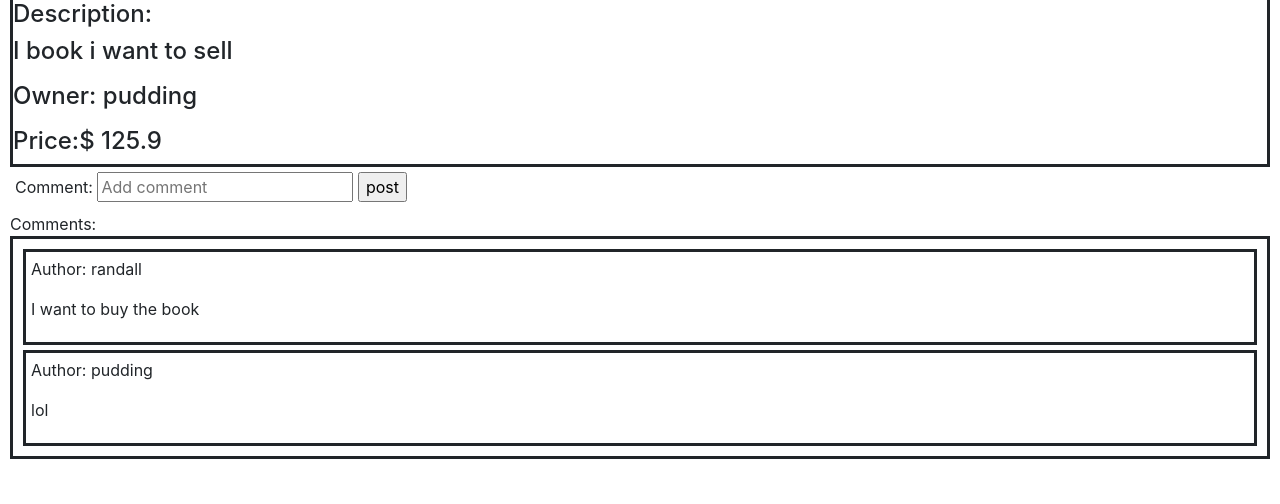
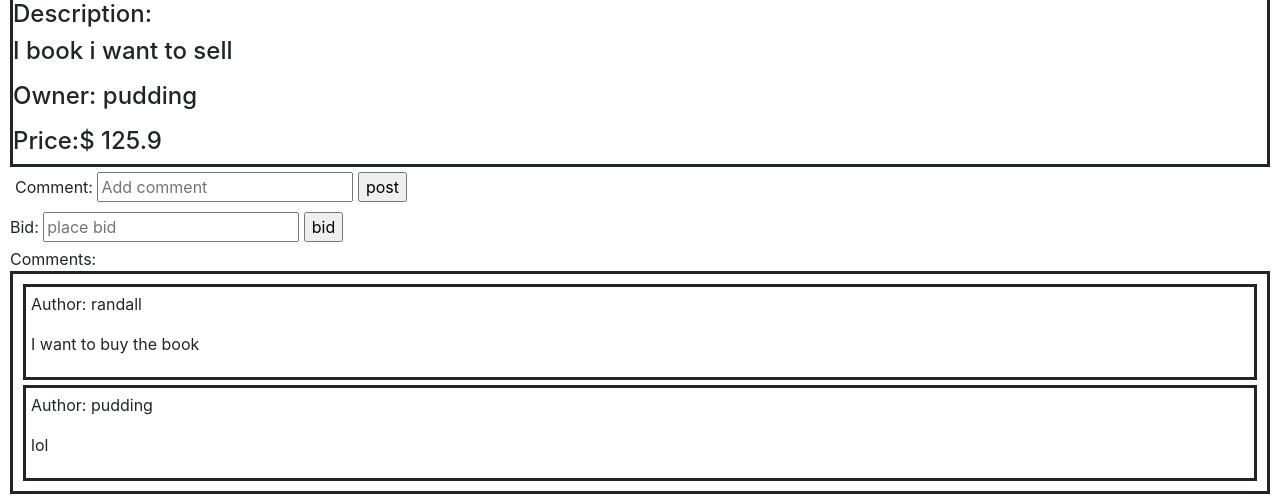
Before and after one commit to pudding06/CS50W-Projects, a Django app: page /listing/6 in a window 1280 px wide. Shown: the part 650-1154 px from the top of the page. Before the commit the page ends 1109 px from the top, so only its background shows below. Run offline with Django 3.2, Linux system fonts and the light colour scheme; a user stored in the database is signed in; data comes from the database, SQL or seed files in the repository; both versions use the stored data as it was after the commit; some libraries are stand-ins or nearby versions.

Commit message:
added bidding feature

```diff
--- a/project_2/commerce/auctions/templates/auctions/listing.html
+++ b/project_2/commerce/auctions/templates/auctions/listing.html
@@ -34,6 +34,12 @@
                 <input type="submit" value="post">
             </form>
         </div>
+        <form action="{% url 'bid' id=listing.id %}", method="POST">
+            {% csrf_token %}
+            <label>Bid: </label>
+            <input type="text" name="bid" placeholder="place bid" autocomplete="off">
+            <input type="submit" value="bid">
+        </form>
     {%endif%}
     Comments:
     <div style="border: solid; padding: 5px;">
--- a/project_2/commerce/auctions/templates/auctions/watchlist.html
+++ b/project_2/commerce/auctions/templates/auctions/watchlist.html
@@ -5,10 +5,10 @@
 
     {% for listing in listings %}
         {% if listing.isActive %}
-            <div style="border-style: solid;">
+            <div style="border-style: solid; margin: 5px; padding: 5px;">
                 <h3>Listing: {{ listing.title }}</h3>
                 <h4>Description:<h4>
-                    <p>{{ listing.description }}<p>
+                <p>{{ listing.description }}<p>
                 <h4>Price:$ {{ listing.price }}</h4>
 
                 <a href="{% url 'listing' id=listing.id %}" class="btn btn-info">Go to listing</a>
--- a/project_2/commerce/auctions/urls.py
+++ b/project_2/commerce/auctions/urls.py
@@ -13,5 +13,6 @@ urlpatterns = [
     path("remove/<int:id>", views.remove, name="remove"),
     path("watchlist", views.watchlist, name="watchlist"),
     path("display_category", views.display_category, name="display_category"),
-    path("comment/<int:id>", views.comment, name="comment")
+    path("comment/<int:id>", views.comment, name="comment"),
+    path("bid/<int:id>", views.bid, name="bid")
 ]
--- a/project_2/commerce/auctions/views.py
+++ b/project_2/commerce/auctions/views.py
@@ -145,3 +145,17 @@ def comment(request, id):
             message=comment
         )
         return HttpResponseRedirect(reverse("listing", args=(id, )))
+
+def bid(request, id):
+    if request.method == "POST":
+        listing = Listings.objects.get(pk=id)
+        price = float(listing.price)
+        bid = float(request.POST["bid"])
+        if bid > price:
+            listing.price = bid
+            listing.save()
+            return HttpResponseRedirect(reverse("listing", args=(id, )))
+        else:
+            return render(request, "auctions/error.html", {
+                "message": f"Bid too small"
+            })
```
Also changed, not shown: project_2/commerce/auctions/templates/auctions/error.html (added, +7 -0 lines), project_2/commerce/db.sqlite3.
